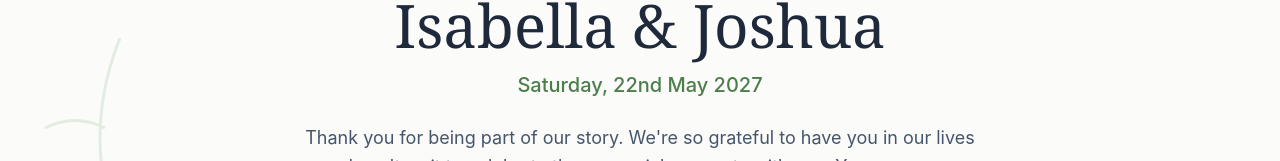
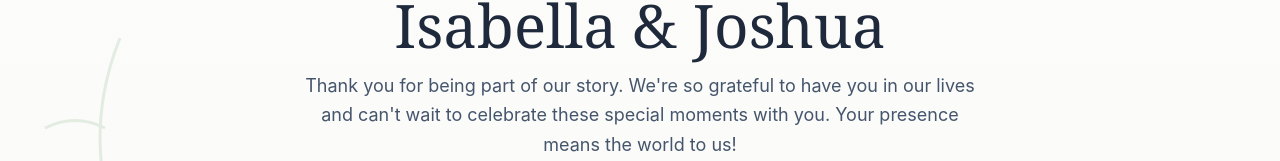
Before and after one commit to josh-133/wedding-website, a Vue app in the folder frontend/: page / in a window 1280 px wide. Shown: the part 162-323 px from the top of the page. Built offline with nearby package versions, Linux system fonts and the light colour scheme; no server answers.

Commit message:
Remove wedding date from welcome section
Co-Authored-By: Claude Opus 4.6 <noreply@anthropic.com>

```diff
--- a/frontend/src/views/HomePage.vue
+++ b/frontend/src/views/HomePage.vue
@@ -143,9 +143,6 @@ onMounted(async () => {
       <h1 class="font-serif text-5xl md:text-6xl text-slate-800 mb-4">
         Isabella & Joshua
       </h1>
-      <p class="text-sage-600 font-medium text-xl mb-6">
-        Saturday, 22nd May 2027
-      </p>
       <p class="text-lg text-slate-600 max-w-2xl mx-auto leading-relaxed">
         Thank you for being part of our story. We're so grateful to have you in our lives
         and can't wait to celebrate these special moments with you. Your presence means
```
